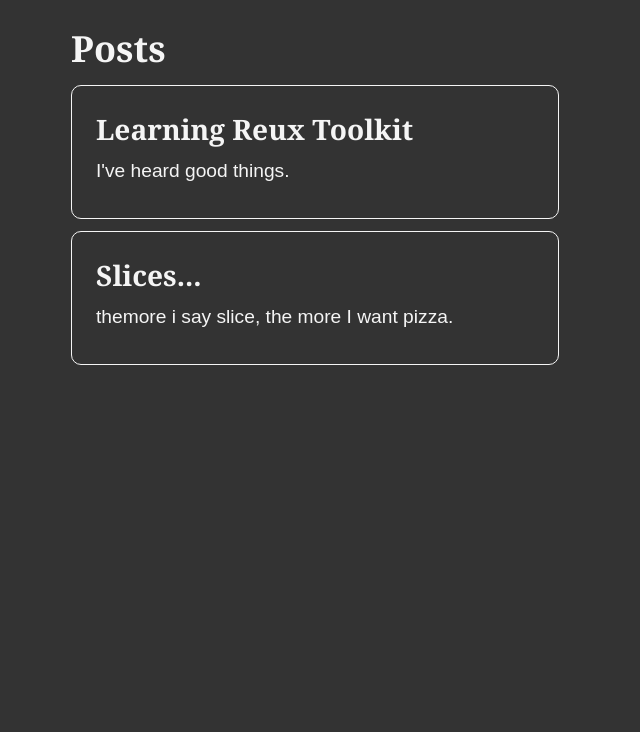
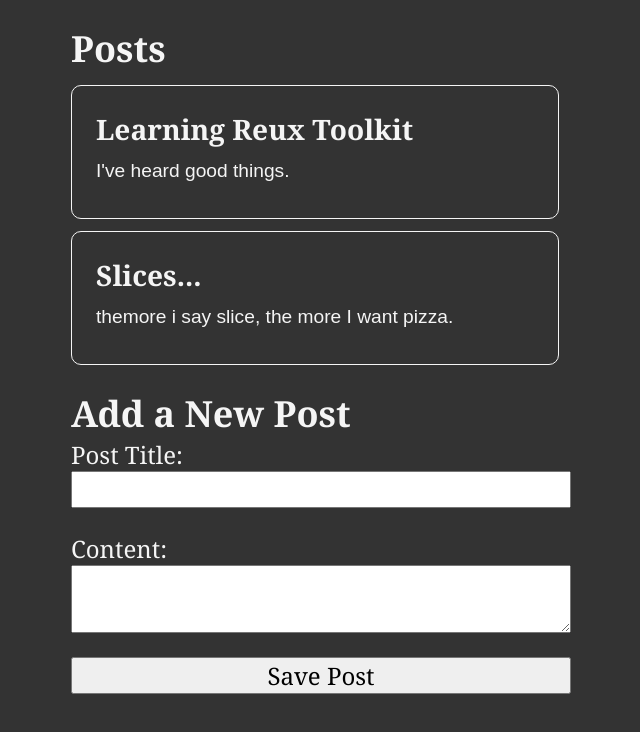
Before and after one commit to Le-w-is/Redux, a React (Create React App) app: page / in a window 1280 px wide. Shown: the top 732 px of the page, without its empty margins (319-959 px from the left). Built offline with nearby package versions, Linux system fonts and the light colour scheme.

Commit message:
new post form added

```diff
--- a/src/App.js
+++ b/src/App.js
@@ -1,10 +1,12 @@
 import './index.css';
 import PostsList from './features/posts/PostsList';
+import AddPostForm from './features/posts/AddPostForm';
 
 function App() {
   return (
     <main className="App">
       <PostsList />
+      <AddPostForm />
     </main>
   );
 }
--- /dev/null
+++ b/src/features/posts/AddPostForm.js
@@ -0,0 +1,55 @@
+import { useState } from "react";
+import { useDispatch } from "react-redux";
+import { nanoid } from "@reduxjs/toolkit";
+import { postAdded } from "./postsSlice";
+
+import React from 'react'
+
+const AddPostForm = () => {
+    const dispatch = useDispatch();
+    const [title, setTitle] = useState('');
+    const [content, setContent] = useState('');
+
+    const onTitleChanged = e => setTitle(e.target.value);
+    const onContentChanged = e => setContent(e.target.value);
+
+    const onSavePostClicked = () => {
+        if (title && content) {
+            dispatch(
+                postAdded({
+                    id: nanoid(),
+                    title,
+                    content
+                })
+            )
+            setTitle('')
+            setContent('')
+        }
+    }
+
+    return (
+        <section>
+            <h2>Add a New Post</h2>
+            <form>
+                <label htmlFor='postTitle'>Post Title:</label>
+                <input
+                    type='text'
+                    id='postTitle'
+                    name='potTitle'
+                    value={title}
+                    onChange={onTitleChanged}
+                />
+                <label htmlFor='postContent'>Content:</label>
+                <textarea
+                    id='postContent'
+                    name='postContent'
+                    value={content}
+                    onChange={onContentChanged}
+                />
+                <button type='button' onClick={onSavePostClicked}>Save Post</button>
+            </form>
+        </section>
+    )
+}
+
+export default AddPostForm
--- a/src/features/posts/postsSlice.js
+++ b/src/features/posts/postsSlice.js
@@ -9,10 +9,13 @@ const postsSlice = createSlice({
     name: 'posts',
     initialState,
     reducers: {
-
+        postAdded(state, action) {
+            state.push(action.payload)
+        }
     }
 })
 
 export const selectAllPosts = (state) => state.posts;
+export const { postAdded } = postsSlice.actions;
 
 export default postsSlice.reducer
```
